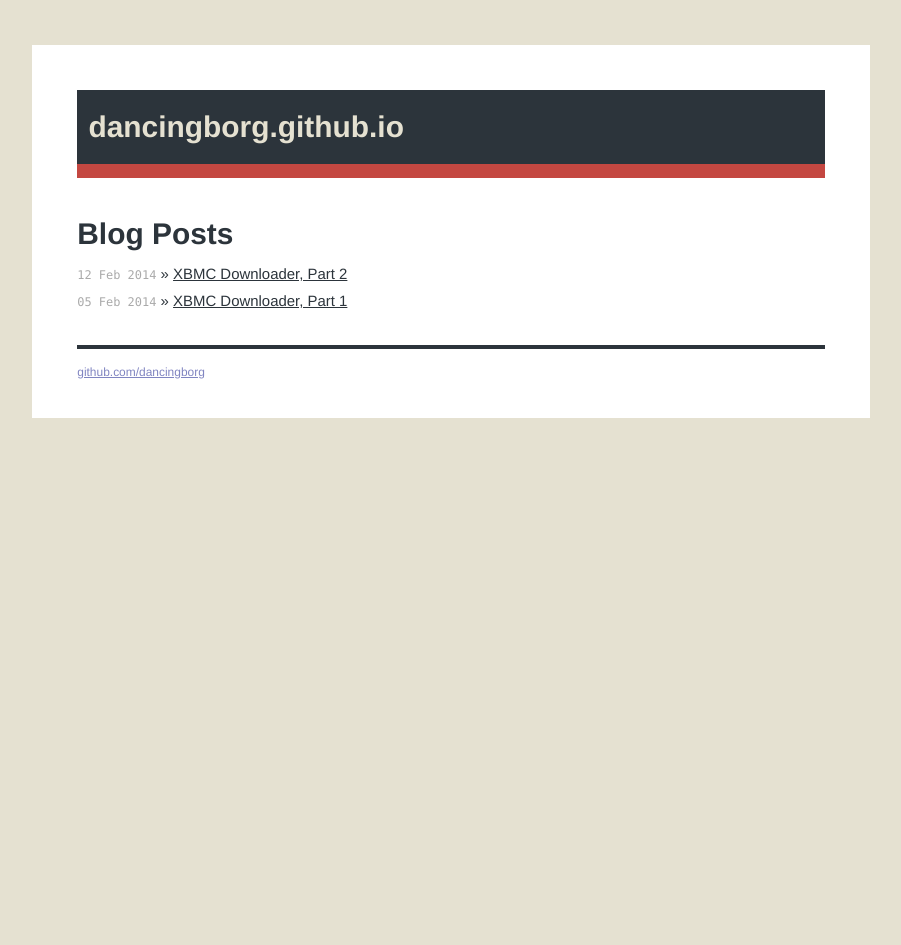
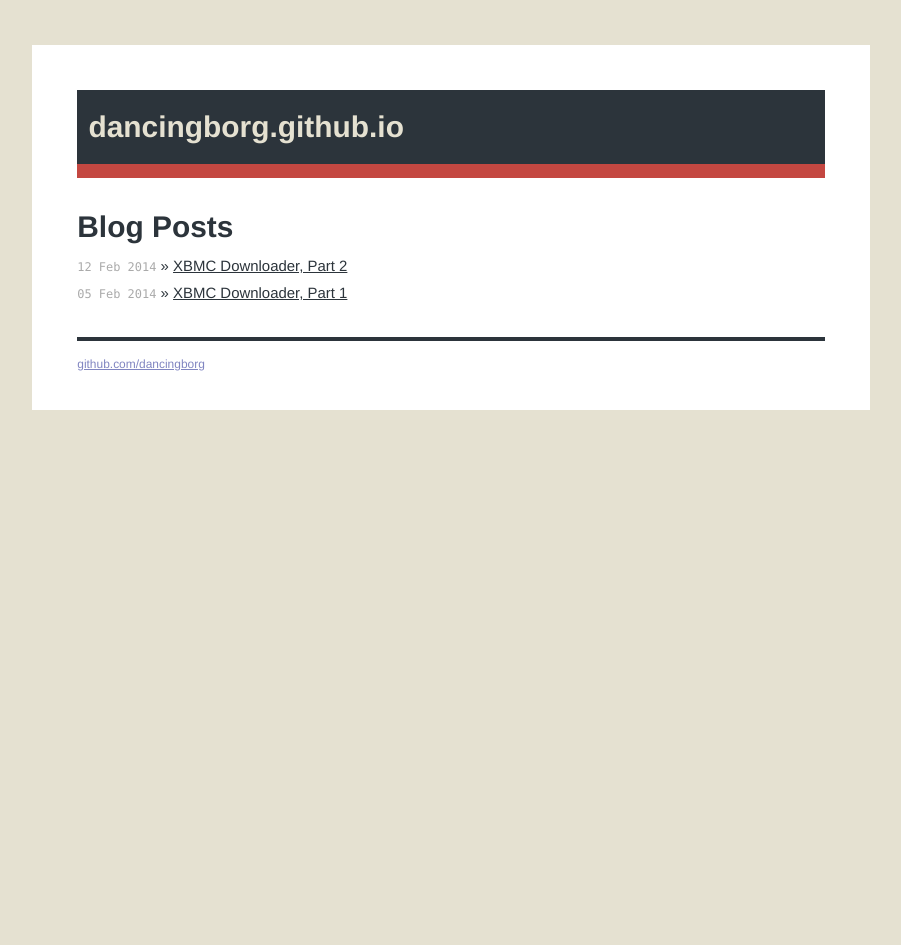
Before and after one commit to andre-abadi/andre-abadi.github.io, a Jekyll site: the page built from index.html, in a window 1280 px wide. Shown: the whole page, without its empty margins (189-1090 px from the left). Built offline with Jekyll 4.4.1, drawn with Linux system fonts in a browser that asks for light colours; Markdown is read by kramdown in place of the engine named in the settings.

Commit message:
Update main.css

```diff
--- a/css/main.css
+++ b/css/main.css
@@ -83,7 +83,7 @@ ul.posts span {
   background-color: #2C343B;
   padding: 0.75em;
   border-bottom: 1em solid #C44741;
-  margin-bottom: 3em;
+  margin-bottom: 2.5em;
 }
 
 .site .header h1.title {
```
